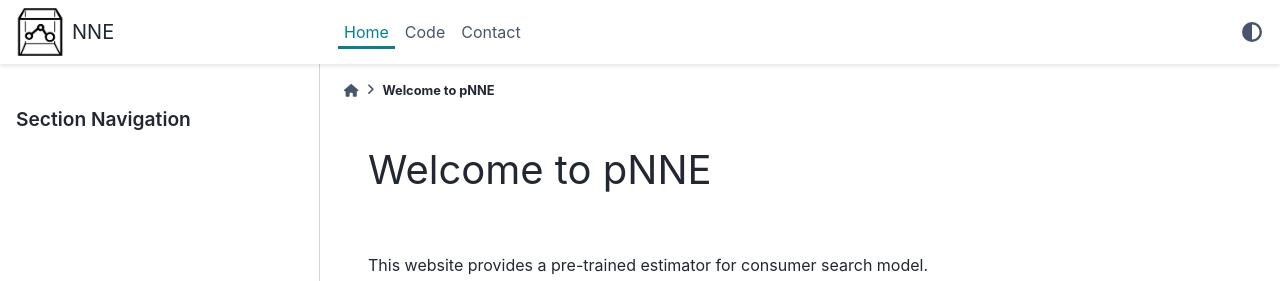
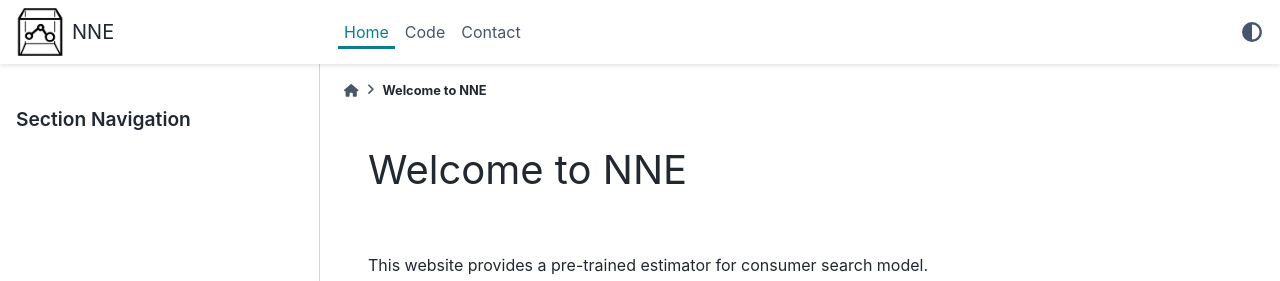
Before and after one commit to nnehome/nnehome.github.io, a Sphinx documentation site: the page built from docs/source/home/home.rst, in a window 1280 px wide and 900 px high. Shown: the top 281 px of the window. Built offline with Sphinx 7.4.7 and the PyData theme 0.15.4, drawn with Linux system fonts in a browser that asks for light colours.

Commit message:
test deployment

```diff
--- a/docs/source/conf.py
+++ b/docs/source/conf.py
@@ -6,7 +6,7 @@
 # -- Project information -----------------------------------------------------
 # https://www.sphinx-doc.org/en/master/usage/configuration.html#project-information
 
-project = 'pNNE'
+project = 'NNE'
 copyright = "2023, Yanhao 'Max' Wei, Zhenling Jiang"
 author = "Yanhao 'Max' Wei, Zhenling Jiang"
 
--- a/docs/source/home/home.rst
+++ b/docs/source/home/home.rst
@@ -4,7 +4,7 @@
 
 .. _home:
 
-Welcome to pNNE
+Welcome to NNE
 ===============
 
 |
```
Also changed, not shown: 15 other files.
